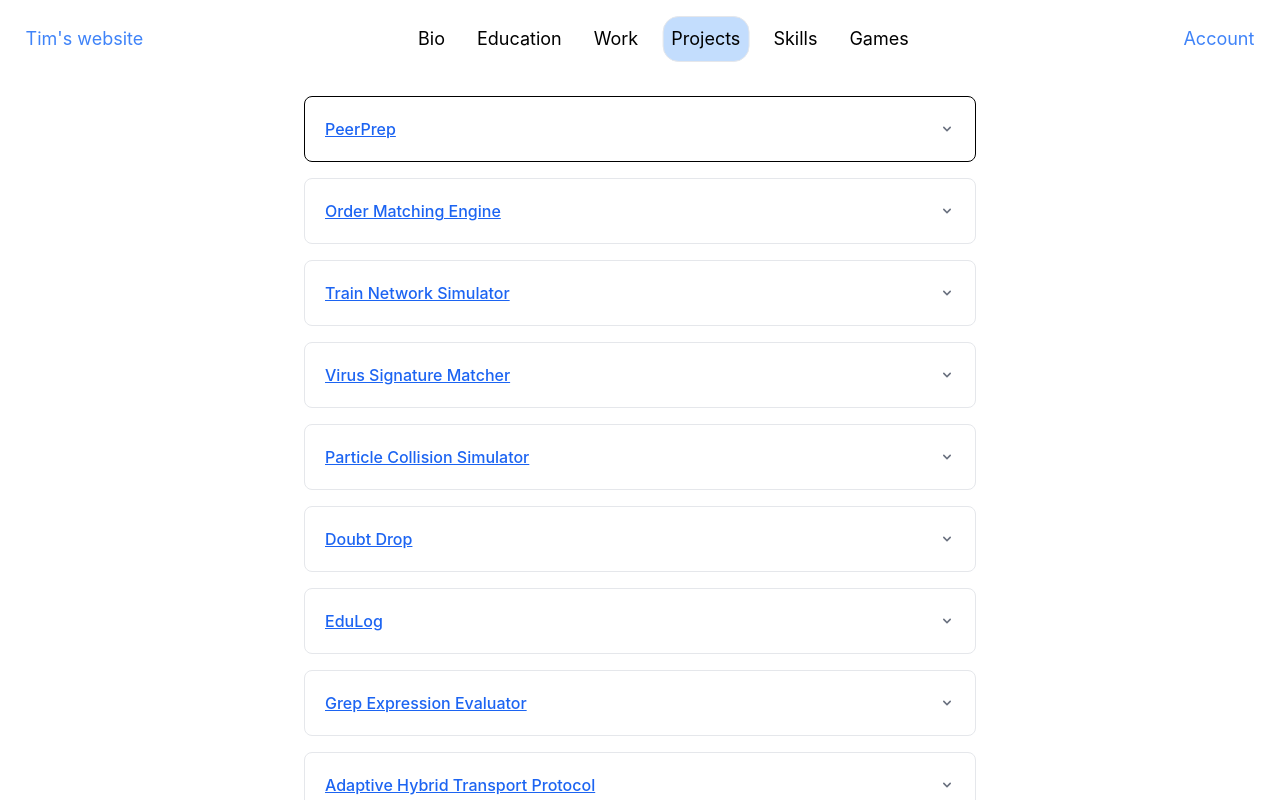
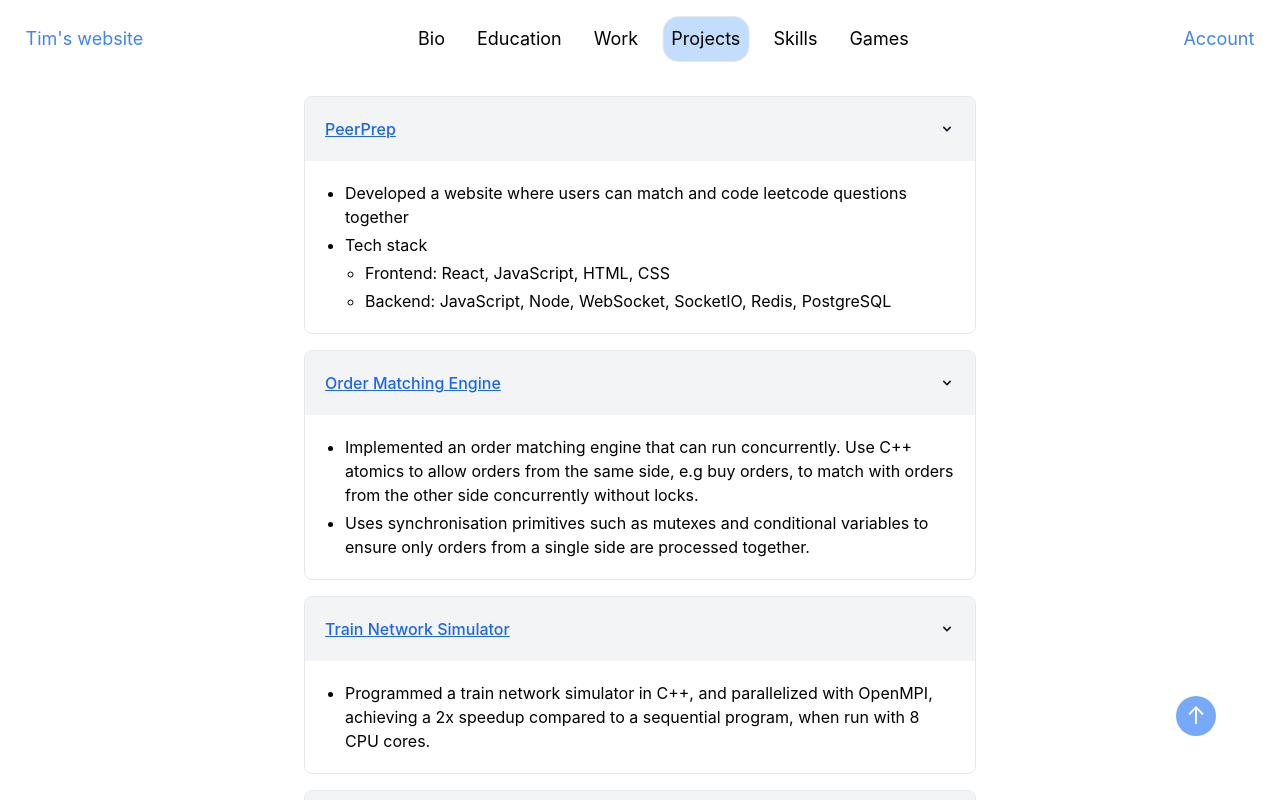
Before and after one commit to obrona/Personal-Website, a React (Vite) app: page / in a window 1280 px wide. Both pictures are taken after a click on the element "Projects". Shown: the top 800 px of the page. Built offline with nearby package versions, Linux system fonts and the light colour scheme; no server answers.

Commit message:
make all projects accordian expanded by default

```diff
--- a/src/Main/MainPage.tsx
+++ b/src/Main/MainPage.tsx
@@ -19,9 +19,9 @@ function Tabs(props: TabProps) {
   function tabStyle(is_selected: boolean) {
     switch (is_selected) {
       case true:
-        return 'rounded-[16px] border border-gray-200 p-2 bg-blue-200'
+        return 'rounded-[16px] border border-gray-200 p-2 bg-blue-200 cursor-default'
       default:
-        return 'rounded-[16px] p-2 hover:bg-gray-200'
+        return 'rounded-[16px] p-2 hover:bg-gray-200 cursor-pointer'
     }
   }
 
@@ -33,7 +33,7 @@ function Tabs(props: TabProps) {
         return (
           <div
             key={tab}
-            className={`cursor-default ${tabStyle(tab === selected)}`}
+            className={`${tabStyle(tab === selected)}`}
             onClick={() => onSelect(tab)}
           >
             {tab}
--- a/src/Main/Projects.tsx
+++ b/src/Main/Projects.tsx
@@ -1,11 +1,11 @@
-import { Accordion, AccordionContent, AccordionPanel, AccordionTitle } from "flowbite-react";
+import { AccordionContent, AccordionPanel, AccordionTitle, ChevronDownIcon } from "flowbite-react";
 
 export function Projects() {
   return (
     <div className='h-full w-full flex flex-col items-center'>
-      <Accordion  collapseAll className='mt-24 mb-16 w-full max-w-2xl border-0'>
-        <AccordionPanel>
-          <div className='overflow-hidden rounded-lg border dark:border-gray-700'>
+      <div className='mt-24 mb-16 w-full max-w-2xl border-0'>
+        <AccordionPanel alwaysOpen isOpen arrowIcon={ChevronDownIcon}>
+          <div className='overflow-hidden rounded-lg border border-gray-200 dark:border-gray-700'>
             <AccordionTitle>
               <a
                 href="https://github.com/obrona/peerprep-g04"
@@ -33,7 +33,7 @@ export function Projects() {
           </div>
         </AccordionPanel>
 
-        <AccordionPanel>
+        <AccordionPanel alwaysOpen isOpen arrowIcon={ChevronDownIcon}>
           <div className='mt-4 overflow-hidden rounded-lg border border-gray-200 dark:border-gray-700'>
             <AccordionTitle>
               <a
@@ -58,7 +58,7 @@ export function Projects() {
           </div>
         </AccordionPanel>
 
-        <AccordionPanel>
+        <AccordionPanel alwaysOpen isOpen arrowIcon={ChevronDownIcon}>
           <div className='mt-4 overflow-hidden rounded-lg border border-gray-200 dark:border-gray-700'>
             <AccordionTitle>
               <a
@@ -80,7 +80,7 @@ export function Projects() {
           </div>
         </AccordionPanel>
 
-        <AccordionPanel>
+        <AccordionPanel alwaysOpen isOpen arrowIcon={ChevronDownIcon}>
           <div className='mt-4 overflow-hidden rounded-lg border border-gray-200 dark:border-gray-700'>
             <AccordionTitle>
               <a
@@ -102,7 +102,7 @@ export function Projects() {
           </div>
         </AccordionPanel>
 
-        <AccordionPanel>
+        <AccordionPanel alwaysOpen isOpen arrowIcon={ChevronDownIcon}>
           <div className='mt-4 overflow-hidden rounded-lg border border-gray-200 dark:border-gray-700'>
             <AccordionTitle>
               <a
@@ -124,7 +124,7 @@ export function Projects() {
           </div>
         </AccordionPanel>
 
-        <AccordionPanel>
+        <AccordionPanel alwaysOpen isOpen arrowIcon={ChevronDownIcon}>
           <div className='mt-4 overflow-hidden rounded-lg border border-gray-200 dark:border-gray-700'>
             <AccordionTitle>
               <a
@@ -152,7 +152,7 @@ export function Projects() {
           </div>
         </AccordionPanel>
 
-        <AccordionPanel>
+        <AccordionPanel alwaysOpen isOpen arrowIcon={ChevronDownIcon}>
           <div className='mt-4 overflow-hidden rounded-lg border border-gray-200 dark:border-gray-700'>
             <AccordionTitle>
               <a
@@ -177,7 +177,7 @@ export function Projects() {
           </div>
         </AccordionPanel>
 
-        <AccordionPanel>
+        <AccordionPanel alwaysOpen isOpen arrowIcon={ChevronDownIcon}>
           <div className='mt-4 overflow-hidden rounded-lg border border-gray-200 dark:border-gray-700'>
             <AccordionTitle>
               <a
@@ -205,7 +205,7 @@ export function Projects() {
           </div>
         </AccordionPanel>
 
-        <AccordionPanel>
+        <AccordionPanel alwaysOpen isOpen arrowIcon={ChevronDownIcon}>
           <div className='mt-4 overflow-hidden rounded-lg border border-gray-200 dark:border-gray-700'>
             <AccordionTitle>
               <a
@@ -227,7 +227,7 @@ export function Projects() {
           </div>
         </AccordionPanel>
 
-        <AccordionPanel>
+        <AccordionPanel alwaysOpen isOpen arrowIcon={ChevronDownIcon}>
           <div className='mt-4 overflow-hidden rounded-lg border border-gray-200 dark:border-gray-700'>
             <AccordionTitle>
               <a
@@ -255,7 +255,7 @@ export function Projects() {
           </div>
         </AccordionPanel>
 
-         <AccordionPanel>
+         <AccordionPanel alwaysOpen isOpen arrowIcon={ChevronDownIcon}>
           <div className='mt-4 overflow-hidden rounded-lg border border-gray-200 dark:border-gray-700'>
             <AccordionTitle>
               <a
@@ -279,8 +279,16 @@ export function Projects() {
             </AccordionContent>
           </div>
         </AccordionPanel>
-      </Accordion>
+      </div>
 
+      <button
+        className="fixed bottom-16 right-16 bg-blue-400 h-10 w-10 rounded-full text-white text-2xl"
+        onClick={() => {
+          window.scrollTo({ top: 0, behavior: 'smooth' });
+        }}
+      >
+        ↑
+      </button>
     </div>
   )
 }
--- a/src/index.css
+++ b/src/index.css
@@ -10,4 +10,5 @@ body {
 
 html {
   color-scheme: light;
+  scroll-behavior: smooth;
 }
```
